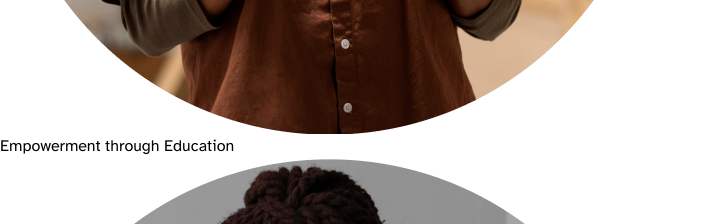
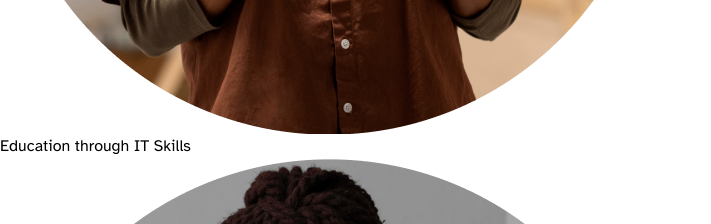
Before and after one commit to SHEMODELTECH/shemodeltech.github.io, a React (Vite) app: page / in a window 1280 px wide. Shown: the part 4600-4824 px from the top of the page, without its empty margins (0-711 px from the left). Built offline with nearby package versions, Linux system fonts and the light colour scheme.

Commit message:
Update Mission.jsx

```diff
--- a/src/components/Mission.jsx
+++ b/src/components/Mission.jsx
@@ -27,7 +27,7 @@ const Mission = () => {
                             className="w-full object-cover object-center"
                         />
                     </div>
-                    <p className="text-[#2B2B2B] text-lg font-bold">Empowerment through Education</p>
+                    <p className="text-[#2B2B2B] text-lg font-bold">Education through IT Skills</p>
                 </div>
                 <div className="text-center" data-aos='fade-up'
           data-aos-easing='linear'
```
